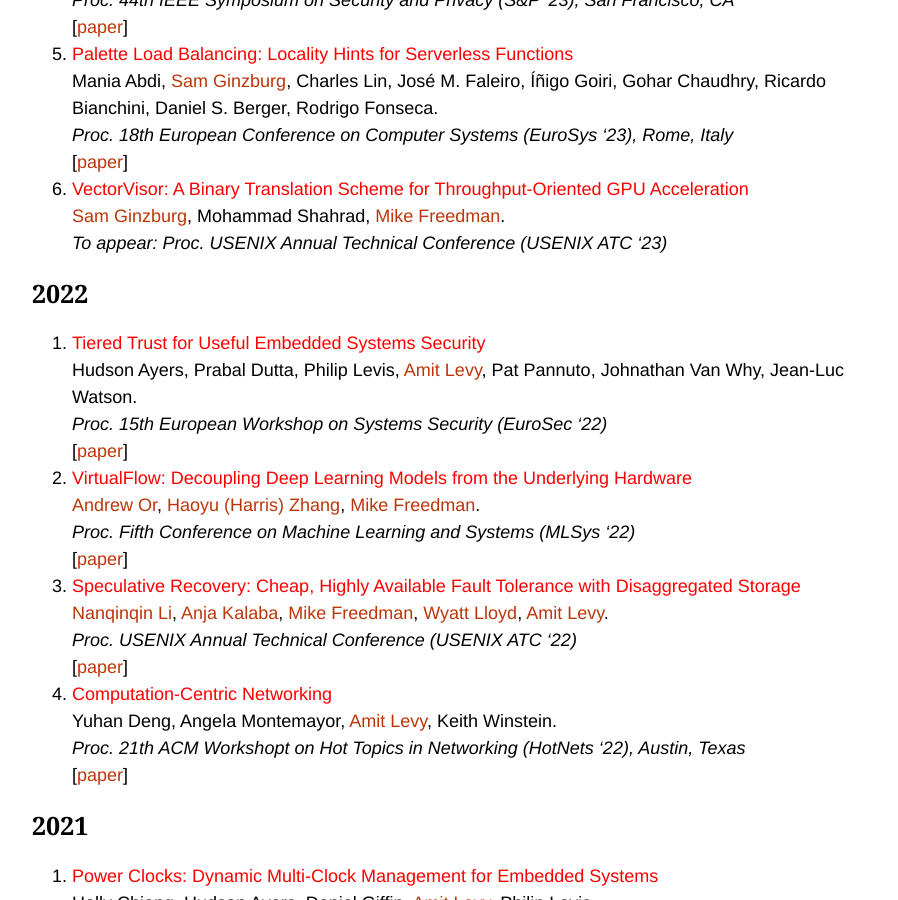
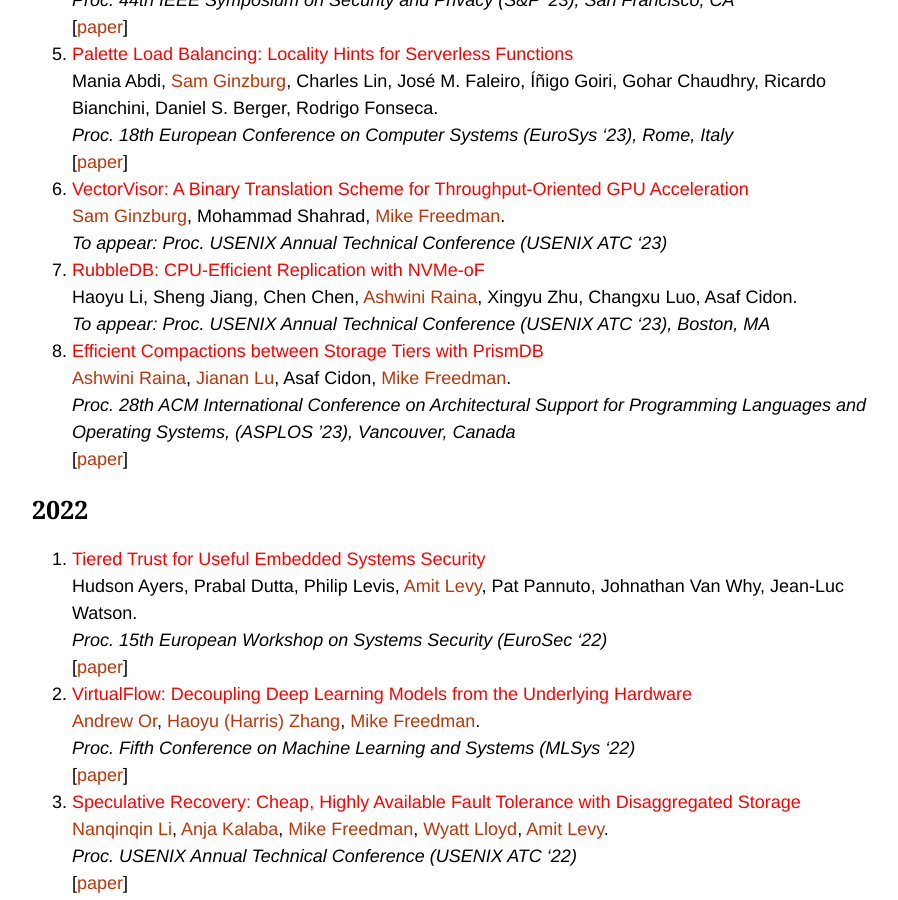
Before and after one commit to princeton-sns/www, a Jekyll site: the page built from publications.md, in a window 1280 px wide and 900 px high, scrolled down 913 px. Shown: the whole window, without its empty margins (176-1074 px from the left). Built offline with Jekyll 4.4.1, drawn with Linux system fonts in a browser that asks for light colours; some web fonts are replaced.

Commit message:
publication update

```diff
--- a/_data/publications.yml
+++ b/_data/publications.yml
@@ -1,3 +1,26 @@
+- title: "Efficient Compactions between Storage Tiers with PrismDB"
+  people:
+    - araina
+    - jiananl
+    - Asaf Cidon
+    - mfreed
+  venue: "Proc. 28th ACM International Conference on Architectural Support for Programming Languages and Operating Systems, (ASPLOS ’23), Vancouver, Canada"
+  year: 2023
+  paper: /assets/papers/2023-asplos-raina.pdf
+
+- title: "RubbleDB: CPU-Efficient Replication with NVMe-oF"
+  people:
+    - Haoyu Li
+    - Sheng Jiang
+    - Chen Chen
+    - araina
+    - Xingyu Zhu
+    - Changxu Luo
+    - Asaf Cidon
+  venue: "To appear: Proc. USENIX Annual Technical Conference (USENIX ATC '23), Boston, MA"
+  year: 2023
+ # paper: TBD
+
 - title: "VectorVisor: A Binary Translation Scheme for Throughput-Oriented GPU Acceleration"
   people:
     - ginzburg
```
Also changed, not shown: 1 other file.
